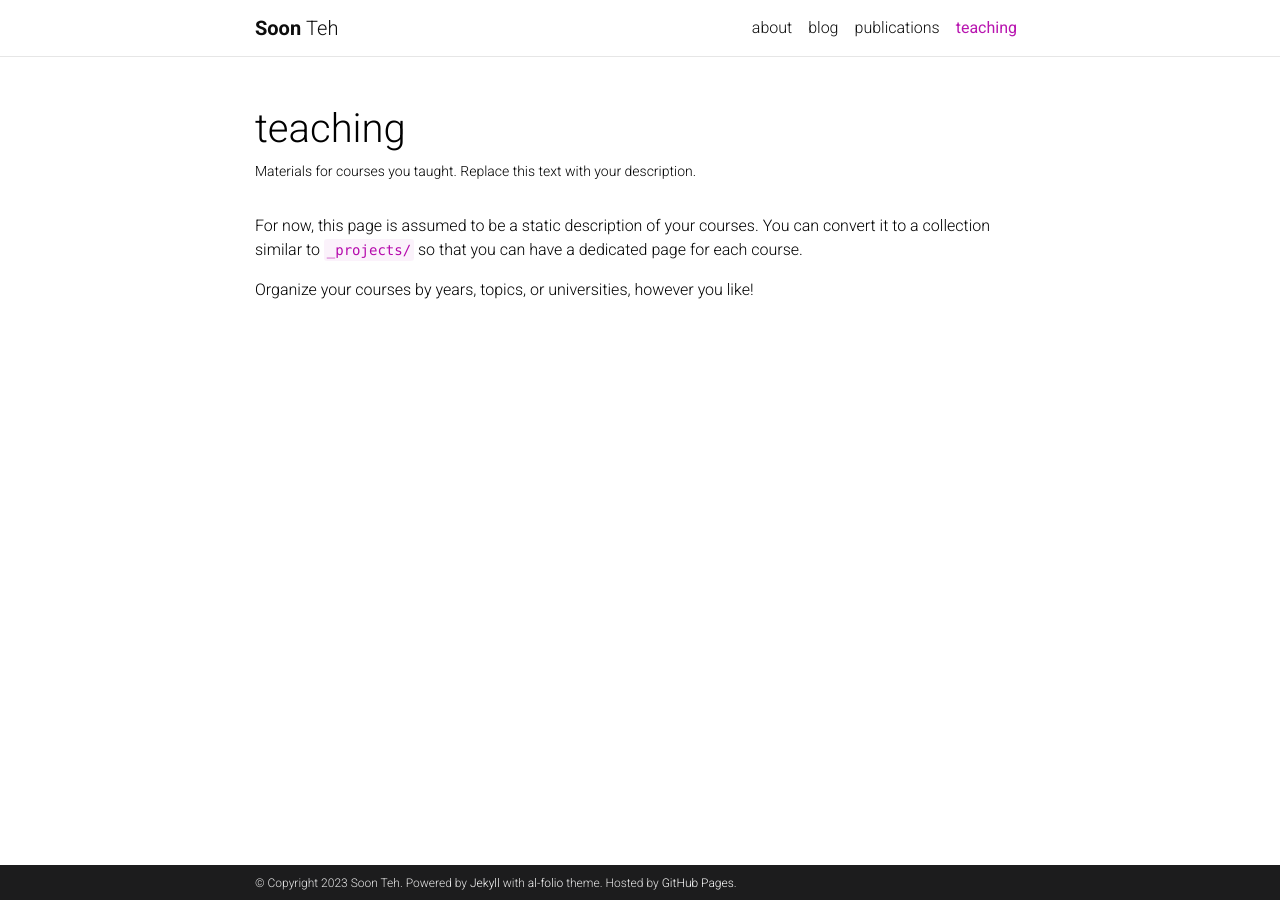
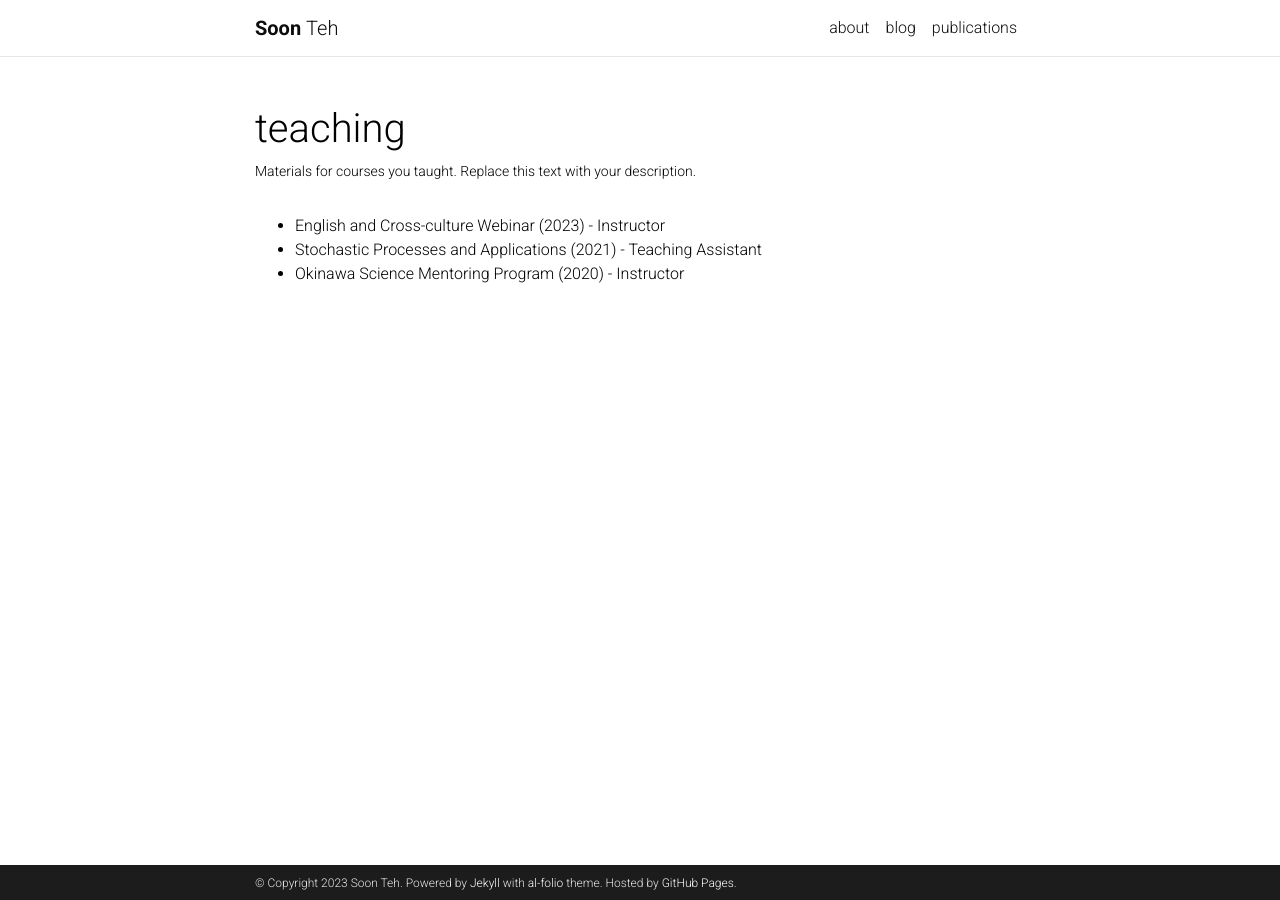
Before and after one commit to soon-teh/soon-teh.github.io, a Jekyll site: the page built from _pages/teaching.md, in a window 1280 px wide. Built offline with Jekyll 4.4.1, drawn with Linux system fonts in a browser that asks for light colours; comment, search, counter and statistics services are not loaded; a style sheet for code colours, icons or effects is not loaded.

```diff
--- a/_pages/teaching.md
+++ b/_pages/teaching.md
@@ -3,10 +3,11 @@ layout: page
 permalink: /teaching/
 title: teaching
 description: Materials for courses you taught. Replace this text with your description.
-nav: true
+nav: False
 nav_order: 5
 ---
 
-For now, this page is assumed to be a static description of your courses. You can convert it to a collection similar to `_projects/` so that you can have a dedicated page for each course.
 
-Organize your courses by years, topics, or universities, however you like!
+- English and Cross-culture Webinar (2023) - Instructor
+- Stochastic Processes and Applications (2021) - Teaching Assistant
+- Okinawa Science Mentoring Program (2020) - Instructor
```
Also changed, not shown: _pages/about.md (+9 -9 lines).
